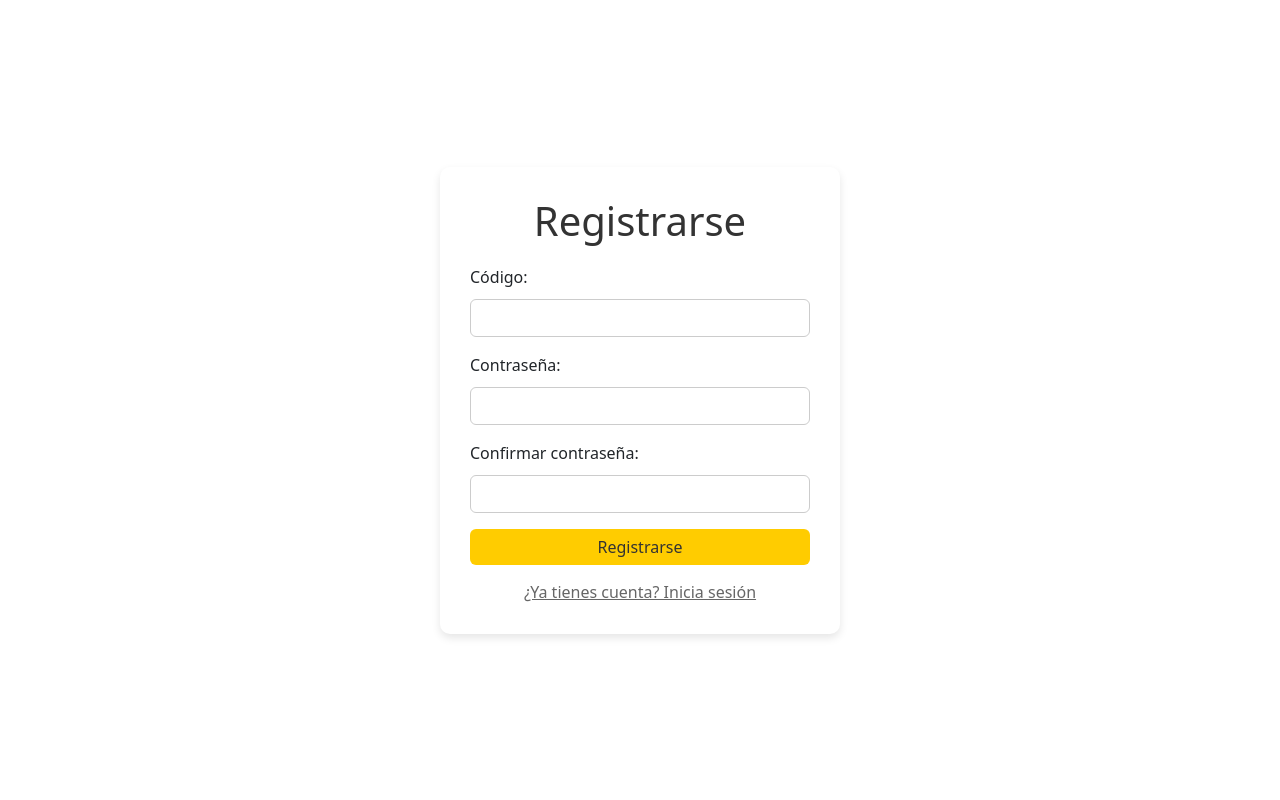
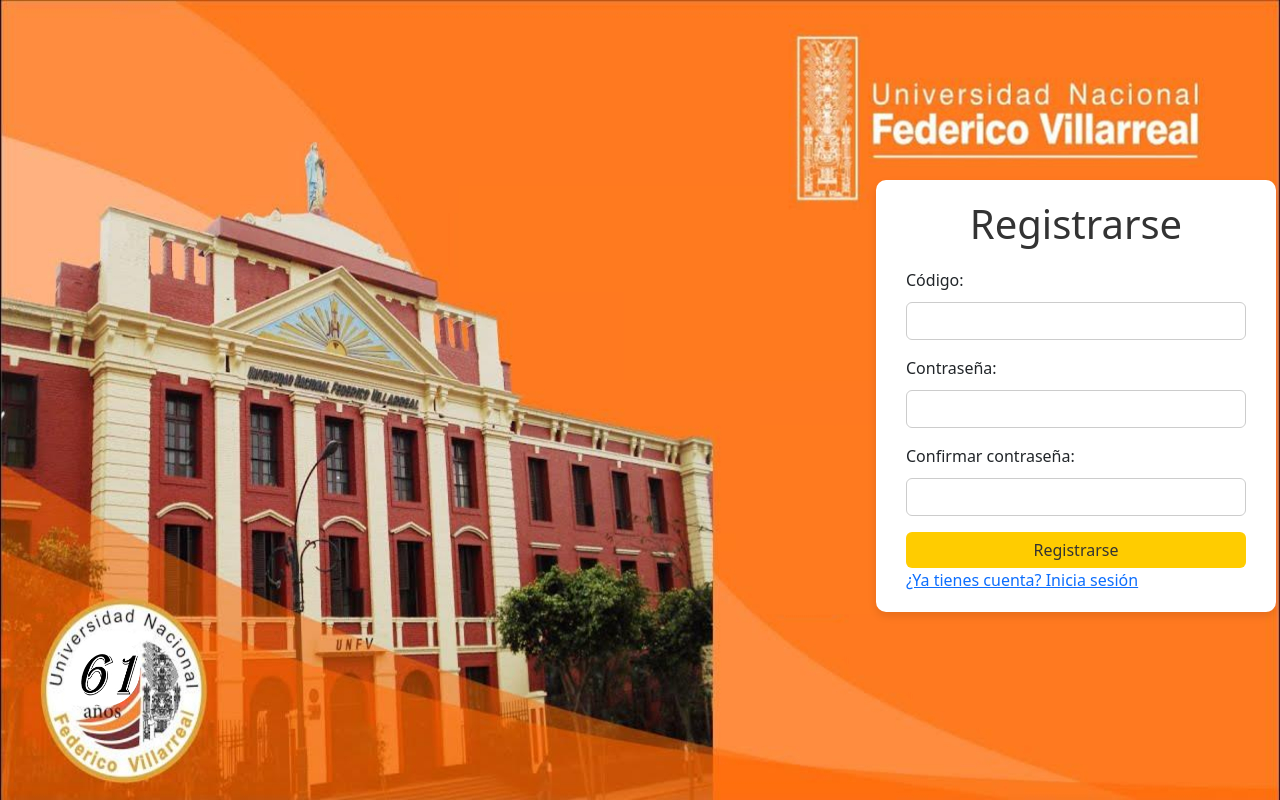
Before and after one commit to Mercedes1311/matricula-web, a Django app: page /registro/ in a window 1280 px wide. Run offline with Django 5.2, Linux system fonts and the light colour scheme.

Commit message:
registro css

```diff
--- a/App/templates/base.html
+++ b/App/templates/base.html
@@ -62,7 +62,7 @@
         }
 
         nav ul li a:hover {
-            background-color: #eaac5c;
+            background-color: #585147c2;
         }
 
         .barra{
--- a/App/templates/home.html
+++ b/App/templates/home.html
@@ -60,12 +60,12 @@
                     <div>
                         <i class="fa-solid fa-video"></i>
                     </div>
-                    <a href="#" class="btn-dark">
+                    <a href="https://www.youtube.com/watch?v=0N5Mn3bzIoI&ab_channel=JeanCrispin" class="btn-dark">
                         <i class="fa fa-video"></i> Ver Video
                     </a>
                 </div>
             </div>
-            <a href="#" class="btn-green">Ver el TARIFARIO 2024</a>
+            <a href="#" download="calendario_academico_2024.pdf" class="btn-green">Ver el TARIFARIO 2024</a>
         </section>
         <div class="redes">
             <a href="https://www.facebook.com/UNFV.EDU">
--- a/App/templates/registro.html
+++ b/App/templates/registro.html
@@ -7,15 +7,24 @@
     <style>
         body {
             display: flex;
-            align-items: center;
-            justify-content: center;
-            height: 100vh;
+            align-items: flex-start;
+            justify-content: flex-end;
+            min-height: 100vh;
+            background: url("/static/img/Fondounfv.jpg") no-repeat center center fixed;
+            width: 100%;
+            background-position: center center;
+            background-attachment: fixed;
+            background-size: 100vw 100vh;
+            padding-top: 180px;
+            padding-left: 54em;
         }
-        .container {
+
+        .form-container {
             width: 400px;
-            padding: 30px;
+            padding: 20px 30px 20px 30px;
             border-radius: 10px;
             box-shadow: 0 4px 8px rgba(0, 0, 0, 0.1);
+            background-color: white;
         }
         h1 {
             color: #333;
@@ -42,7 +51,7 @@
         .form-control:focus {
             box-shadow: 0 0 0 0.2rem rgba(255, 204, 0, 0.25);
         }
-        .login-link {
+        .register-link {
             display: block;
             text-align: center;
             margin-top: 15px;
```
Also changed, not shown: db.sqlite3.
